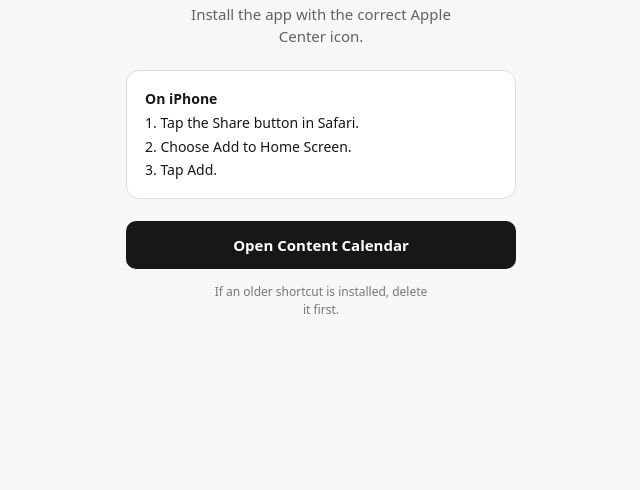
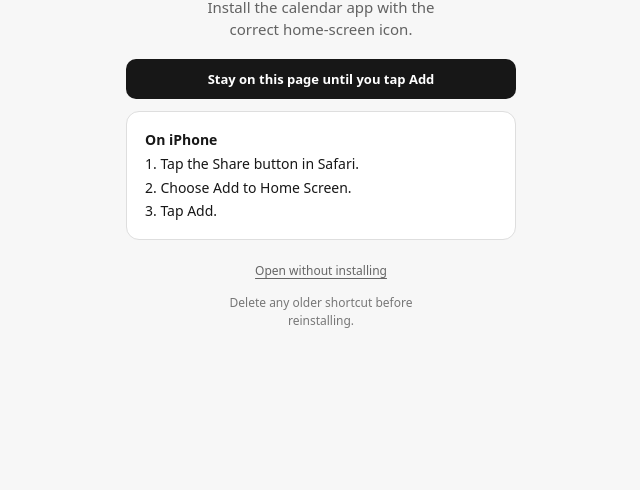
Before and after one commit to BradKada/content-calendar-install, a plain HTML site: page index.html in a window 1280 px wide. Shown: the part 310-800 px from the top of the page, without its empty margins (319-959 px from the left). Drawn offline with Linux system fonts and the light colour scheme.

Commit message:
Prevent users from adding the Google wrapper

```diff
--- a/index.html
+++ b/index.html
@@ -8,21 +8,23 @@
   <meta name="apple-mobile-web-app-status-bar-style" content="black-translucent">
   <meta name="apple-mobile-web-app-title" content="Content Calendar">
   <title>Content Calendar</title>
-  <link rel="apple-touch-icon" sizes="180x180" href="icon.png">
+  <link rel="apple-touch-icon" sizes="180x180" href="icon.png?v=3">
+  <link rel="apple-touch-icon-precomposed" sizes="180x180" href="icon.png?v=3">
   <link rel="icon" type="image/png" href="icon.png">
   <link rel="manifest" href="manifest.webmanifest">
   <style>
-    *{box-sizing:border-box}body{margin:0;min-height:100dvh;display:grid;place-items:center;padding:28px;background:#f7f7f7;color:#171717;font-family:system-ui,-apple-system,sans-serif}.wrap{width:min(390px,100%);text-align:center}.icon{display:block;width:92px;height:92px;margin:0 auto 24px;border-radius:21px;box-shadow:0 10px 28px rgba(23,23,23,.14)}h1{margin:0;font-size:28px;letter-spacing:-.035em}p{margin:10px auto 22px;max-width:31ch;color:#626262;font-size:15px;line-height:1.5}.steps{margin:0 0 22px;padding:16px 18px;text-align:left;background:#fff;border:1px solid #dedede;border-radius:13px;font-size:14px;line-height:1.7}.open{display:flex;align-items:center;justify-content:center;width:100%;height:48px;border-radius:10px;background:#171717;color:#fff;text-decoration:none;font-size:15px;font-weight:600}.note{margin-top:14px;font-size:12px;color:#777}
+    *{box-sizing:border-box}body{margin:0;min-height:100dvh;display:grid;place-items:center;padding:28px;background:#f7f7f7;color:#171717;font-family:system-ui,-apple-system,sans-serif}.wrap{width:min(390px,100%);text-align:center}.icon{display:block;width:92px;height:92px;margin:0 auto 24px;border-radius:21px;box-shadow:0 10px 28px rgba(23,23,23,.14)}h1{margin:0;font-size:28px;letter-spacing:-.035em}p{margin:10px auto 18px;max-width:31ch;color:#626262;font-size:15px;line-height:1.5}.stay{margin:0 0 12px;padding:11px 14px;border-radius:10px;background:#171717;color:#fff;font-size:13px;font-weight:650}.steps{margin:0 0 18px;padding:16px 18px;text-align:left;background:#fff;border:1px solid #dedede;border-radius:13px;font-size:14px;line-height:1.7}.fallback{color:#666;font-size:12px;text-underline-offset:3px}.note{margin-top:14px;font-size:12px;color:#777}
   </style>
 </head>
 <body>
   <main class="wrap">
     <img class="icon" src="icon.png" alt="AC">
     <h1>Content Calendar</h1>
-    <p>Install the app with the correct Apple Center icon.</p>
+    <p>Install the calendar app with the correct home-screen icon.</p>
+    <div class="stay">Stay on this page until you tap Add</div>
     <div class="steps"><strong>On iPhone</strong><br>1. Tap the Share button in Safari.<br>2. Choose Add to Home Screen.<br>3. Tap Add.</div>
-    <a class="open" href="https://script.google.com/macros/s/AKfycby3FEfKVARNLpgTPSypkT05VEcdG7STMCHSdX8vePeQoESWm-cFWRUa-rdO3ANPXrY/exec">Open Content Calendar</a>
-    <p class="note">If an older shortcut is installed, delete it first.</p>
+    <a class="fallback" href="https://script.google.com/macros/s/AKfycby3FEfKVARNLpgTPSypkT05VEcdG7STMCHSdX8vePeQoESWm-cFWRUa-rdO3ANPXrY/exec">Open without installing</a>
+    <p class="note">Delete any older shortcut before reinstalling.</p>
   </main>
   <script>
     if(window.navigator.standalone===true||window.matchMedia('(display-mode: standalone)').matches){
```
